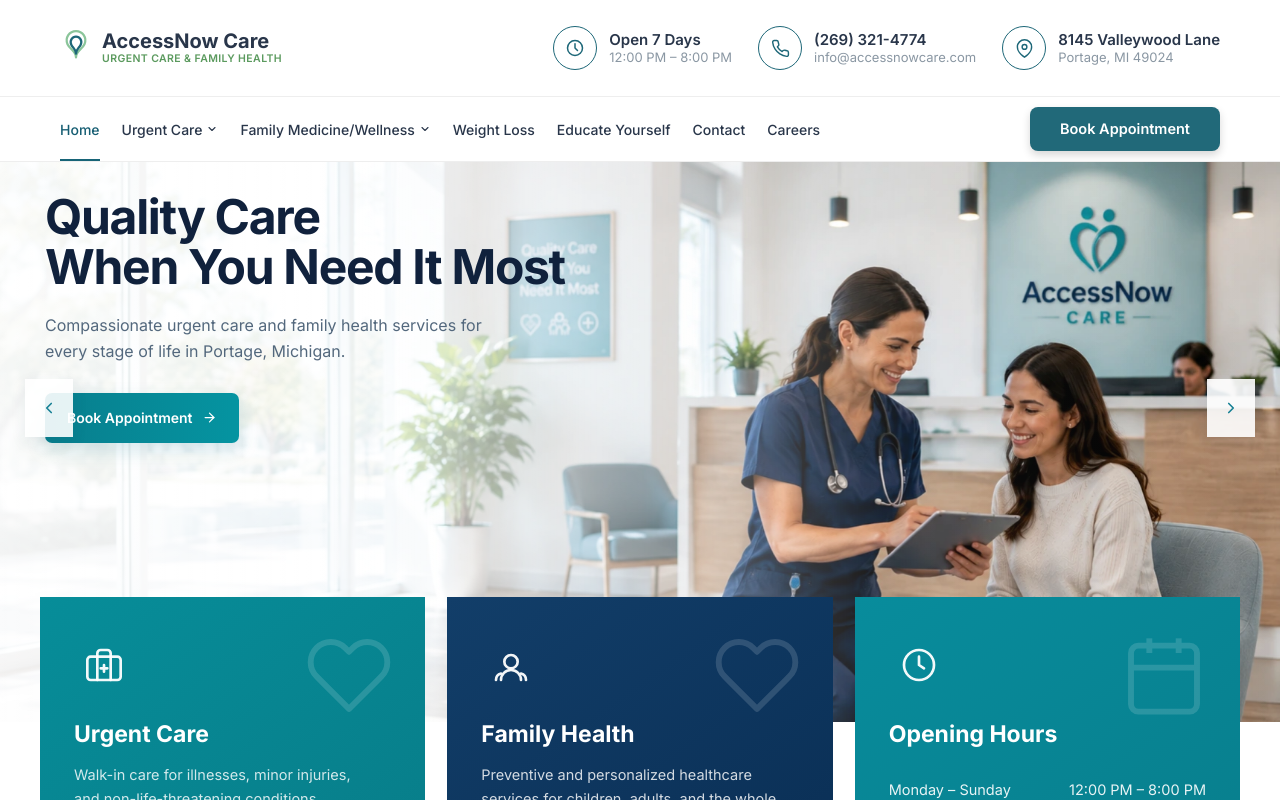
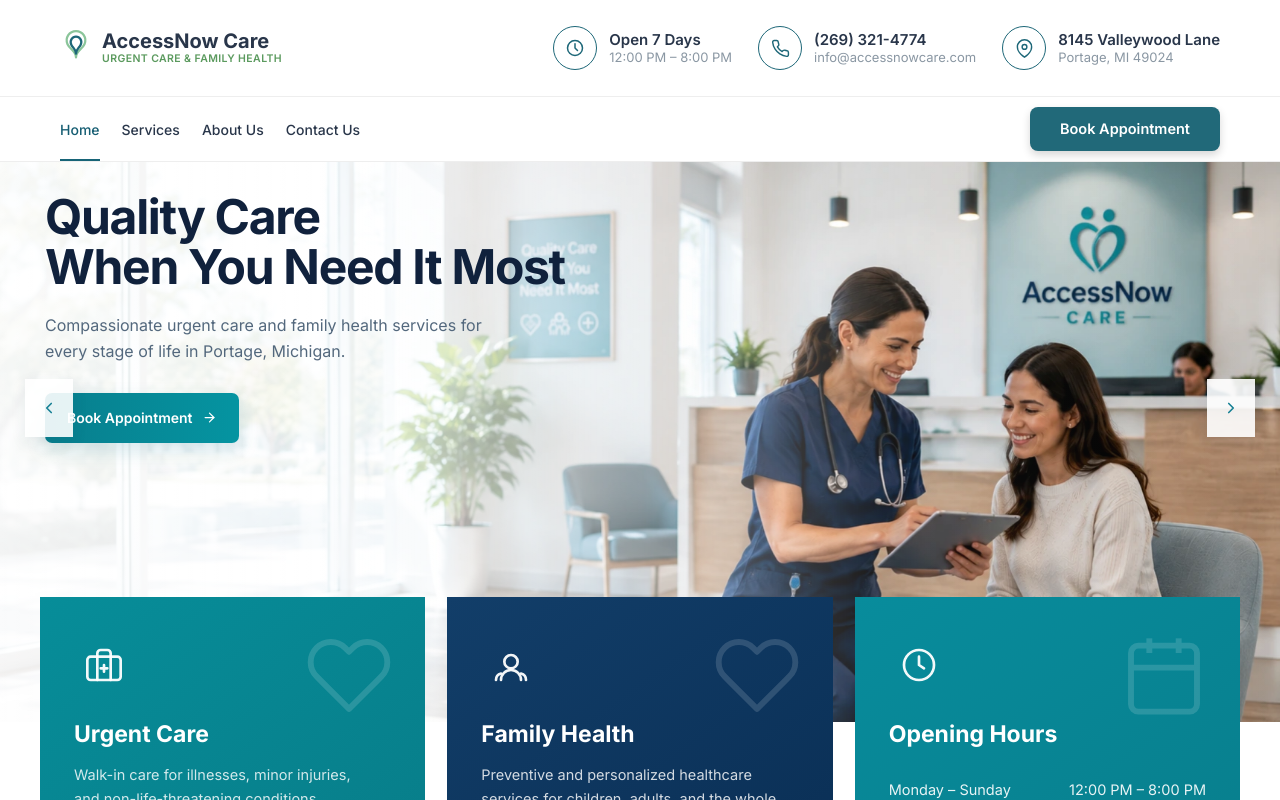
Before and after one commit to mohammadhusseinouza/alliance_medical_center, a React (Vite) app: page / in a window 1280 px wide. Shown: the top 800 px of the page. Built offline with nearby package versions, Linux system fonts and the light colour scheme.

Commit message:
Simplify navigation and update home imagery

```diff
--- a/src/App.tsx
+++ b/src/App.tsx
@@ -1,14 +1,23 @@
 import { BrowserRouter, Route, Routes } from "react-router-dom";
 import { HomePage } from "./pages/HomePage";
 import { BookAppointmentPage } from "./pages/BookAppointmentPage";
+import { useScrollToHash } from "./hooks/useScrollToHash";
+
+function AppRoutes() {
+  useScrollToHash();
+
+  return (
+    <Routes>
+      <Route path="/" element={<HomePage />} />
+      <Route path="/book-appointment" element={<BookAppointmentPage />} />
+    </Routes>
+  );
+}
 
 export function App() {
   return (
     <BrowserRouter>
-      <Routes>
-        <Route path="/" element={<HomePage />} />
-        <Route path="/book-appointment" element={<BookAppointmentPage />} />
-      </Routes>
+      <AppRoutes />
     </BrowserRouter>
   );
 }
--- a/src/components/layout/Navbar/DesktopNavLink.tsx
+++ b/src/components/layout/Navbar/DesktopNavLink.tsx
@@ -1,6 +1,6 @@
 import { Link, useLocation } from "react-router-dom";
-import { ChevronDownIcon } from "../../icons";
 import type { NavItem } from "./navigation.data";
+import { parseNavHref } from "./navHref";
 
 export interface DesktopNavLinkProps {
   item: NavItem;
@@ -21,46 +21,15 @@
 }
 
 export function DesktopNavLink({ item }: DesktopNavLinkProps) {
-  const { pathname } = useLocation();
-  const isInternalRoute = item.href.startsWith("/");
-  const active = isInternalRoute && pathname === item.href;
-
-  if (!item.dropdown) {
-    return (
-      <div className="relative">
-        {isInternalRoute ? (
-          <Link to={item.href} className={linkClass(active)}>
-            {item.label}
-          </Link>
-        ) : (
-          <a href={item.href} className={linkClass(active)}>
-            {item.label}
-          </a>
-        )}
-      </div>
-    );
-  }
+  const { pathname, hash } = useLocation();
+  const target = parseNavHref(item.href);
+  const active = pathname === target.pathname && hash === target.hash;
 
   return (
-    <div className="group relative">
-      <a href={item.href} className={linkClass(active)}>
+    <div className="relative">
+      <Link to={item.href} className={linkClass(active)}>
         {item.label}
-        <ChevronDownIcon
-          size={12}
-          className="transition-transform duration-200 group-hover:rotate-180 group-focus-within:rotate-180"
-        />
-      </a>
-      <div className="absolute left-0 top-[calc(100%+12px)] z-50 hidden w-[250px] animate-fade-slide rounded-lg bg-white p-2.5 shadow-dropdown group-hover:block group-focus-within:block">
-        {item.dropdown.map((entry) => (
-          <a
-            key={entry.label}
-            href={entry.href}
-            className="block rounded-md px-3.5 py-2.5 text-[15px] font-medium text-[#27354A] no-underline transition-colors duration-150 hover:bg-[#EAF3F4] hover:text-brand-icon focus-visible:bg-[#EAF3F4] focus-visible:text-brand-icon"
-          >
-            {entry.label}
-          </a>
-        ))}
-      </div>
+      </Link>
     </div>
   );
 }
--- a/src/components/layout/Navbar/MobileNavItem.tsx
+++ b/src/components/layout/Navbar/MobileNavItem.tsx
@@ -1,51 +1,23 @@
 import { Link, useLocation } from "react-router-dom";
-import { ChevronDownIcon } from "../../icons";
 import type { NavItem } from "./navigation.data";
+import { parseNavHref } from "./navHref";
 
 export interface MobileNavItemProps {
   item: NavItem;
 }
 
 export function MobileNavItem({ item }: MobileNavItemProps) {
-  const { pathname } = useLocation();
-  const isInternalRoute = item.href.startsWith("/");
-  const active = isInternalRoute && pathname === item.href;
-
-  if (!item.dropdown) {
-    const label = <span className={`text-[17px] font-semibold ${active ? "text-[#155D72]" : "text-[#29364A]"}`}>{item.label}</span>;
-
-    return isInternalRoute ? (
-      <Link to={item.href} className="block border-b border-[#F0F3F4] no-underline">
-        <div className="flex items-center justify-between px-1 py-4">{label}</div>
-      </Link>
-    ) : (
-      <a href={item.href} className="block border-b border-[#F0F3F4] no-underline">
-        <div className="flex items-center justify-between px-1 py-4">{label}</div>
-      </a>
-    );
-  }
+  const { pathname, hash } = useLocation();
+  const target = parseNavHref(item.href);
+  const active = pathname === target.pathname && hash === target.hash;
 
   return (
-    <details className="group block border-b border-[#F0F3F4]">
-      <summary className="flex cursor-pointer list-none items-center justify-between px-1 py-4 [&::-webkit-details-marker]:hidden">
-        <span className="text-[17px] font-semibold text-[#29364A]">{item.label}</span>
-        <ChevronDownIcon
-          size={16}
-          strokeWidth={2.5}
-          className="text-[#27354A] transition-transform duration-200 group-open:rotate-180"
-        />
-      </summary>
-      <div className="flex flex-col gap-1 pb-3 pl-3.5 pr-1">
-        {item.dropdown.map((entry) => (
-          <a
-            key={entry.label}
-            href={entry.href}
-            className="rounded-md px-2.5 py-2 text-[15px] text-[#5B6B78] no-underline transition-colors hover:bg-[#EAF3F4] hover:text-brand-icon"
-          >
-            {entry.label}
-          </a>
-        ))}
+    <Link to={item.href} className="block border-b border-[#F0F3F4] no-underline">
+      <div className="flex items-center justify-between px-1 py-4">
+        <span className={`text-[17px] font-semibold ${active ? "text-[#155D72]" : "text-[#29364A]"}`}>
+          {item.label}
+        </span>
       </div>
-    </details>
+    </Link>
   );
 }
--- /dev/null
+++ b/src/components/layout/Navbar/navHref.ts
@@ -0,0 +1,10 @@
+export interface ParsedNavHref {
+  pathname: string;
+  hash: string;
+}
+
+export function parseNavHref(href: string): ParsedNavHref {
+  const hashIndex = href.indexOf("#");
+  if (hashIndex === -1) return { pathname: href, hash: "" };
+  return { pathname: href.slice(0, hashIndex) || "/", hash: href.slice(hashIndex) };
+}
--- a/src/components/layout/Navbar/navigation.data.ts
+++ b/src/components/layout/Navbar/navigation.data.ts
@@ -1,41 +1,11 @@
-export interface NavDropdownItem {
+export interface NavItem {
   label: string;
   href: string;
 }
 
-export interface NavItem {
-  label: string;
-  href: string;
-  dropdown?: NavDropdownItem[];
-}
-
 export const NAV_ITEMS: NavItem[] = [
   { label: "Home", href: "/" },
-  {
-    label: "Urgent Care",
-    href: "#",
-    dropdown: [
-      { label: "Urgent Care Services", href: "#" },
-      { label: "Illness & Injury", href: "#" },
-      { label: "Physical Exams", href: "#" },
-      { label: "Walk-In Care", href: "#" },
-      { label: "Pediatric Urgent Care", href: "#" },
-    ],
-  },
-  {
-    label: "Family Medicine/Wellness",
-    href: "#",
-    dropdown: [
-      { label: "Family Medicine", href: "#" },
-      { label: "Preventive Care", href: "#" },
-      { label: "Annual Physicals", href: "#" },
-      { label: "Women's Health", href: "#" },
-      { label: "Men's Health", href: "#" },
-      { label: "Chronic Disease Management", href: "#" },
-    ],
-  },
-  { label: "Weight Loss", href: "#" },
-  { label: "Educate Yourself", href: "#" },
-  { label: "Contact", href: "#" },
-  { label: "Careers", href: "#" },
+  { label: "Services", href: "/#services" },
+  { label: "About Us", href: "/#about" },
+  { label: "Contact Us", href: "/#contact" },
 ];
--- /dev/null
+++ b/src/hooks/useScrollToHash.ts
@@ -0,0 +1,12 @@
+import { useEffect } from "react";
+import { useLocation } from "react-router-dom";
+
+export function useScrollToHash() {
+  const { pathname, hash } = useLocation();
+
+  useEffect(() => {
+    if (!hash) return;
+    const element = document.getElementById(hash.slice(1));
+    element?.scrollIntoView();
+  }, [pathname, hash]);
+}
--- a/src/sections/home/About/About.tsx
+++ b/src/sections/home/About/About.tsx
@@ -5,7 +5,7 @@
 
 export function About() {
   return (
-    <section className="relative w-full" style={{ background: "linear-gradient(180deg, #F8FBFC 0%, #F4F8FA 100%)" }}>
+    <section id="about" className="relative w-full" style={{ background: "linear-gradient(180deg, #F8FBFC 0%, #F4F8FA 100%)" }}>
       <div className="grid w-full min-h-[520px] grid-cols-[minmax(430px,38%)_minmax(520px,39%)_minmax(300px,23%)] overflow-hidden bg-white mw-1100:min-h-[auto] mw-1100:grid-cols-2 mw-700:w-[calc(100%-32px)] mw-700:grid-cols-1">
         <div
           className="flex animate-about-fade-l flex-col justify-center px-[clamp(40px,4.5vw,78px)] py-[50px] motion-reduce:[animation-duration:0.01ms] mw-700:px-6 mw-700:py-[30px]"
--- a/src/sections/home/Hero/Hero.tsx
+++ b/src/sections/home/Hero/Hero.tsx
@@ -36,7 +36,6 @@
                   alt={slide.ariaLabel}
                   className="h-full w-full object-cover"
                   loading="eager"
-                  fetchPriority={slideIndex === 0 ? "high" : undefined}
                 />
               </div>
             );
--- a/src/sections/home/ReachUs/ReachUs.tsx
+++ b/src/sections/home/ReachUs/ReachUs.tsx
@@ -5,6 +5,7 @@
 export function ReachUs() {
   return (
     <section
+      id="contact"
       className="relative px-6 pb-[300px] pt-[90px]"
       style={{
         background:
--- a/src/sections/home/Services/Services.tsx
+++ b/src/sections/home/Services/Services.tsx
@@ -5,6 +5,7 @@
 export function Services() {
   return (
     <section
+      id="services"
       className="relative overflow-hidden px-6 pb-[95px] pt-[78px] mw-650:px-[18px] mw-650:pb-[75px] mw-650:pt-[65px]"
       style={{ background: "linear-gradient(180deg, #FFFFFF 0%, #FBFDFE 70%, #F5FBFC 100%)" }}
     >
```
